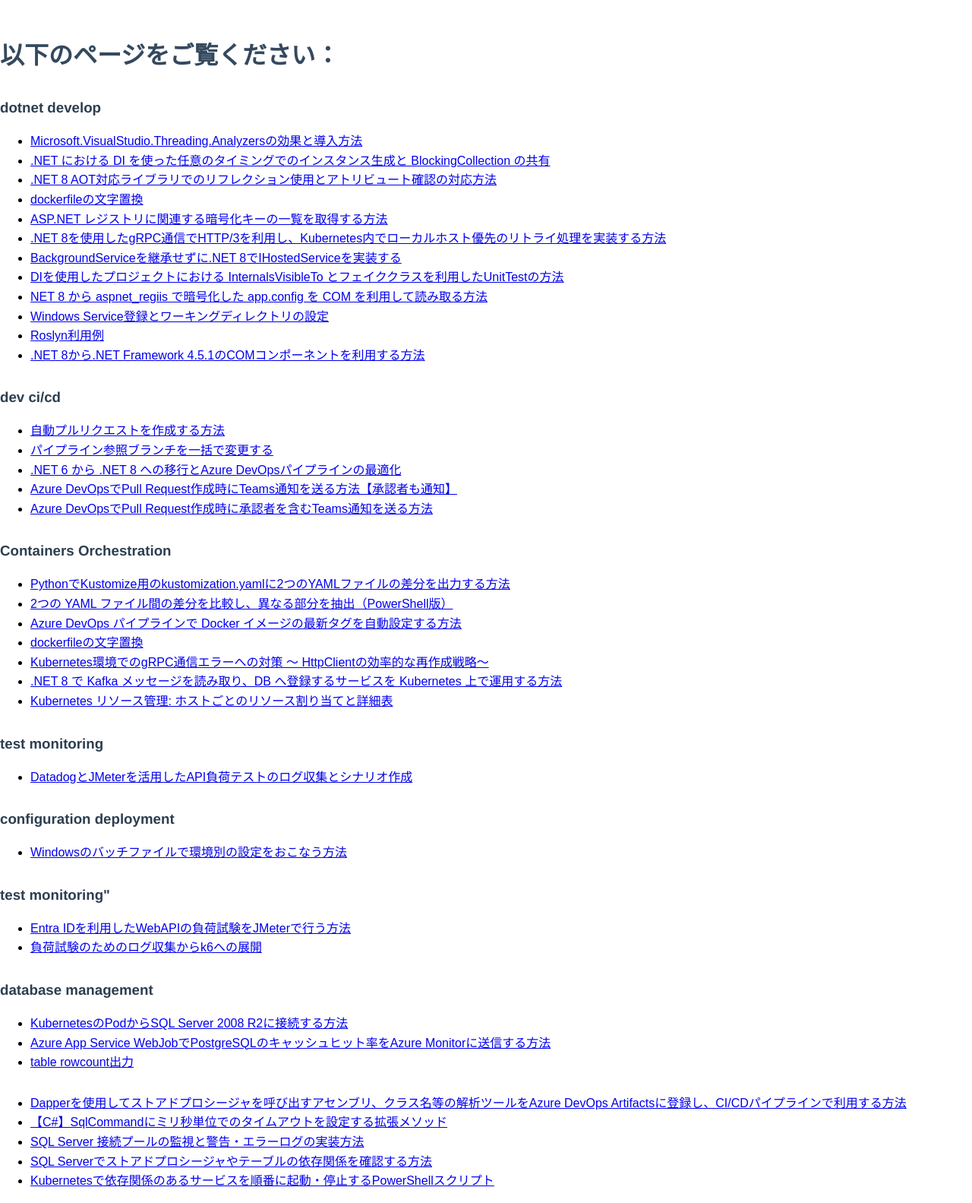
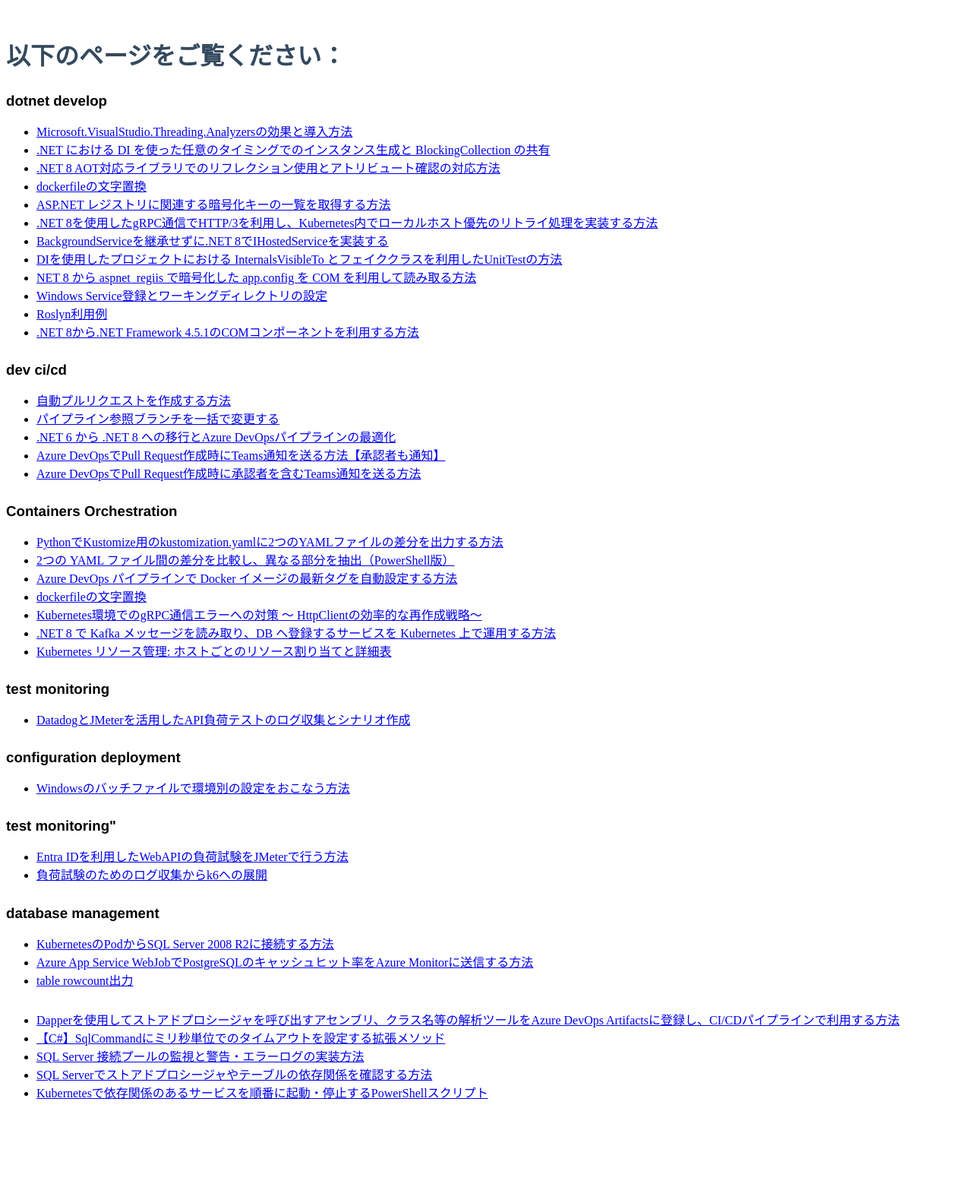
Before and after one commit to sage-mt07/techblog, a Jekyll site: the page built from docs/index.md, in a window 1280 px wide. Shown: the whole page at 76% size. Built offline with Jekyll 4.4.1, drawn with Linux system fonts in a browser that asks for light colours; after the commit the page ends 1465 px from its top, so only the background shows below that.

Commit message:
Update custom_default.html

```diff
--- a/docs/_layouts/custom_default.html
+++ b/docs/_layouts/custom_default.html
@@ -9,36 +9,7 @@
   <link rel="stylesheet" href="{{ site.baseurl }}/assets/css/custom.css">
   {% include custom_styles.html %}
 
-<style>
-body {
-  font-family: Arial, sans-serif;
-  line-height: 1.6;
-  margin: 0;
-  padding: 0;
-}
 
-.wrapper {
-  width: 80%;
-  margin: 0 auto;
-  padding: 20px;
-}
-
-h1, h2, h3, h4, h5, h6 {
-  color: #2c3e50;
-}
-
-code, pre {
-  background-color: #f4f4f4;
-  padding: 2px 4px;
-  border-radius: 4px;
-}
-
-pre {
-  padding: 10px;
-  overflow: auto;
-}
-
-</style>
 </head>
 <body>
   <!-- デバッグ用: page.home の値を表示 -->
```
